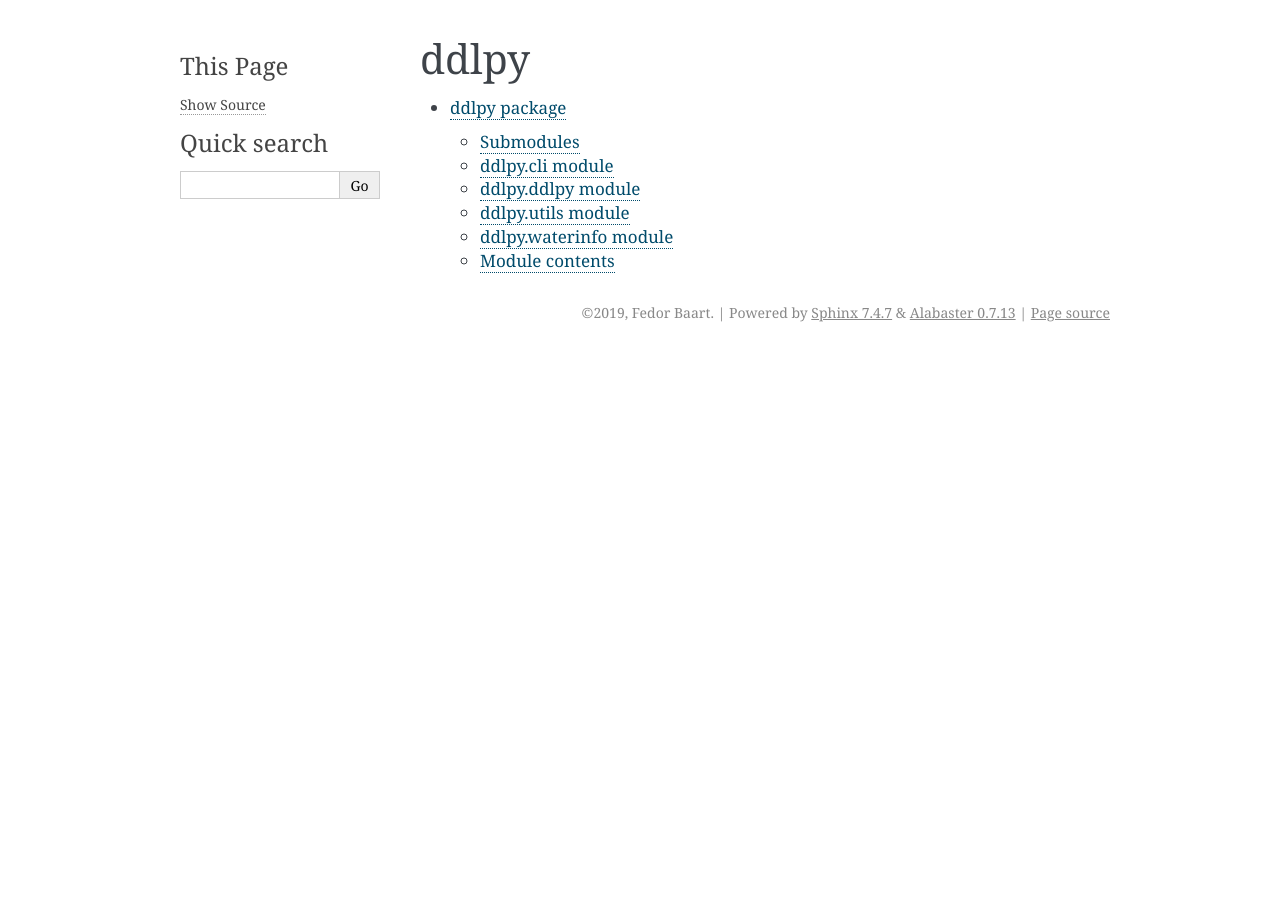
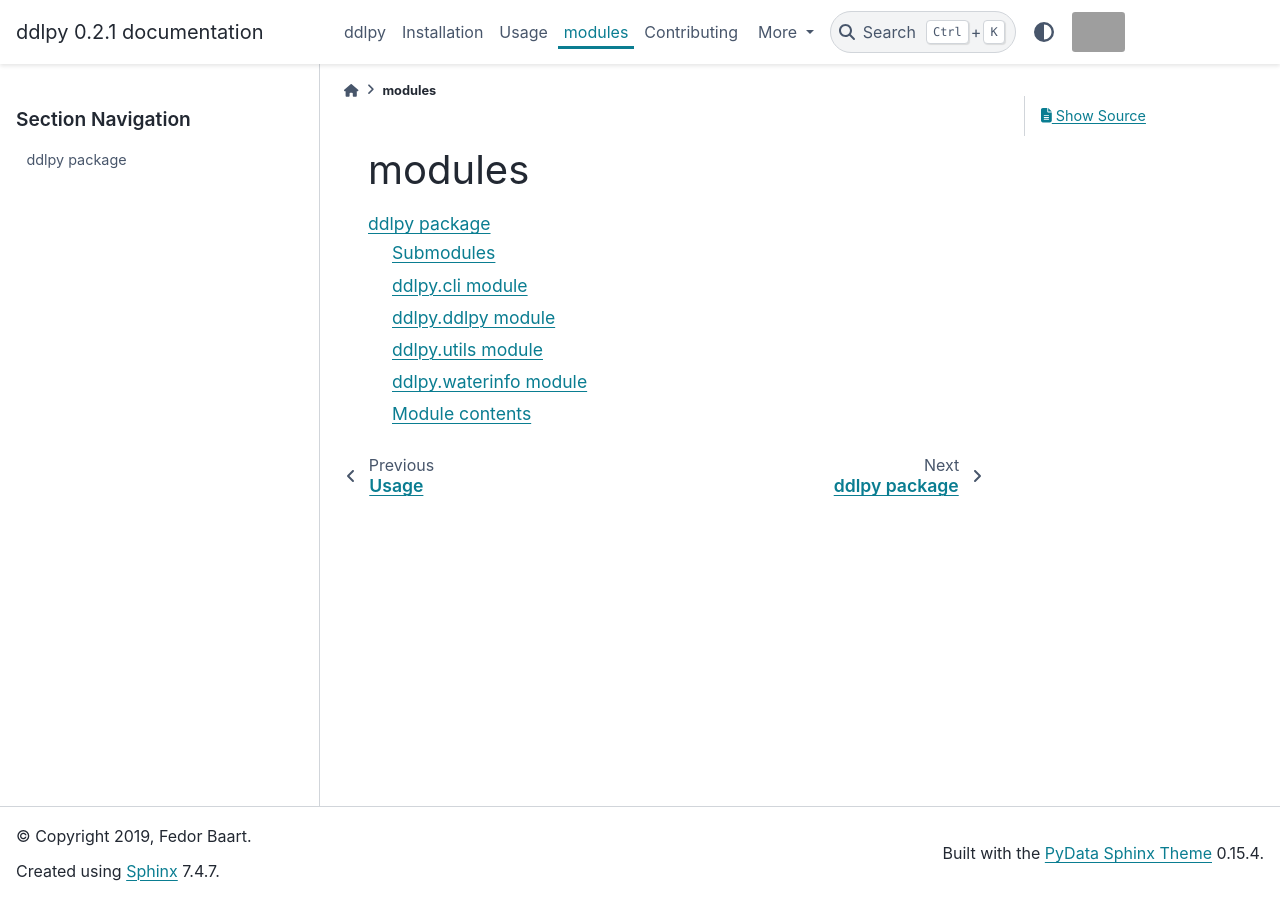
Before and after one commit to Deltares/ddlpy, a Sphinx documentation site: the page built from docs/modules.rst, in a window 1280 px wide. Built offline with Sphinx 7.4.7 and the PyData theme 0.15.4, drawn with Linux system fonts in a browser that asks for light colours; grey boxes are pictures that could not be loaded.

Commit message:
68 improve docs (#70)
* updated theme

* remove duplicated makefile

```diff
--- /dev/null
+++ b/docs/_static/theme-deltares.css
@@ -0,0 +1,4 @@
+/* enlarge deltares & github icon size; only works with local/url svg files; not with fa icons */
+img.icon-link-image {
+    height: 2.5em !important;
+}
--- a/docs/conf.py
+++ b/docs/conf.py
@@ -32,7 +32,7 @@ import ddlpy
 
 # Add any Sphinx extension module names here, as strings. They can be
 # extensions coming with Sphinx (named 'sphinx.ext.*') or your custom ones.
-extensions = ['sphinx.ext.autodoc', 'sphinx.ext.viewcode']
+extensions = ['sphinx.ext.autodoc', 'sphinx.ext.viewcode', 'sphinx_mdinclude']
 
 # Add any paths that contain templates here, relative to this directory.
 templates_path = ['_templates']
@@ -47,7 +47,7 @@ source_suffix = '.rst'
 master_doc = 'index'
 
 # General information about the project.
-project = u'Data Distributie Laag. Service from Rijkswaterstaat for distributing water quantity data.'
+project = u'ddlpy'
 copyright = u"2019, Fedor Baart"
 author = u"Fedor Baart"
 
@@ -65,7 +65,7 @@ release = ddlpy.__version__
 #
 # This is also used if you do content translation via gettext catalogs.
 # Usually you set "language" from the command line for these cases.
-language = None
+language = "en"
 
 # List of patterns, relative to source directory, that match files and
 # directories to ignore when looking for source files.
@@ -84,19 +84,37 @@ todo_include_todos = False
 # The theme to use for HTML and HTML Help pages.  See the documentation for
 # a list of builtin themes.
 #
-html_theme = 'alabaster'
+html_theme = 'pydata_sphinx_theme'
 
 # Theme options are theme-specific and customize the look and feel of a
 # theme further.  For a list of options available for each theme, see the
 # documentation.
 #
-# html_theme_options = {}
+html_theme_options = {
+    "navigation_with_keys": False,
+    "navbar_align": "content",
+    "icon_links": [
+        {
+            "name": "GitHub",
+            "url": "https://github.com/Deltares/ddlpy",  # required
+            "icon": "https://upload.wikimedia.org/wikipedia/commons/9/91/Octicons-mark-github.svg",
+            "type": "url",
+        },
+        {
+            "name": "Deltares",
+            "url": "https://deltares.nl/en/",
+            "icon": "_static/deltares-white.svg",
+            "type": "local",
+        },
+    ],
+    "navbar_end": ["theme-switcher", "navbar-icon-links"],
+}
 
 # Add any paths that contain custom static files (such as style sheets) here,
 # relative to this directory. They are copied after the builtin static files,
 # so a file named "default.css" will overwrite the builtin "default.css".
-html_static_path = ['_static']
-
+html_static_path = ["_static"]
+html_css_files = ["theme-deltares.css"]
 
 # -- Options for HTMLHelp output ---------------------------------------
 
--- a/docs/modules.rst
+++ b/docs/modules.rst
@@ -1,5 +1,5 @@
-ddlpy
-=====
+modules
+=========
 
 .. toctree::
    :maxdepth: 4
--- a/docs/readme.rst
+++ b/docs/readme.rst
@@ -1 +1 @@
-.. include:: ../README.rst
+.. mdinclude:: ../README.md
--- a/pyproject.toml
+++ b/pyproject.toml
@@ -55,11 +55,13 @@ dev = [ #TODO: maybe remove some of these
 	"flake8>=3.5.0",
 	"tox>=3.5.2",
 	"coverage>=4.5.1",
-	"Sphinx>=1.8.1",
 	"twine>=1.12.1",
 	"pytest-runner>=4.2",
 ]
-docs = ["sphinx"
+docs = [
+	"sphinx>=1.8.1",
+	"sphinx_mdinclude",
+	"pydata-sphinx-theme",
 ]
 examples = [
 	"jupyter",
```
Also changed, not shown: README.md (+1 -6 lines), docs/_static/deltares-white.svg (added), docs/_static/deltares.svg (added), docs/_static/enabling-delta-life.svg (added), 3 other files.
